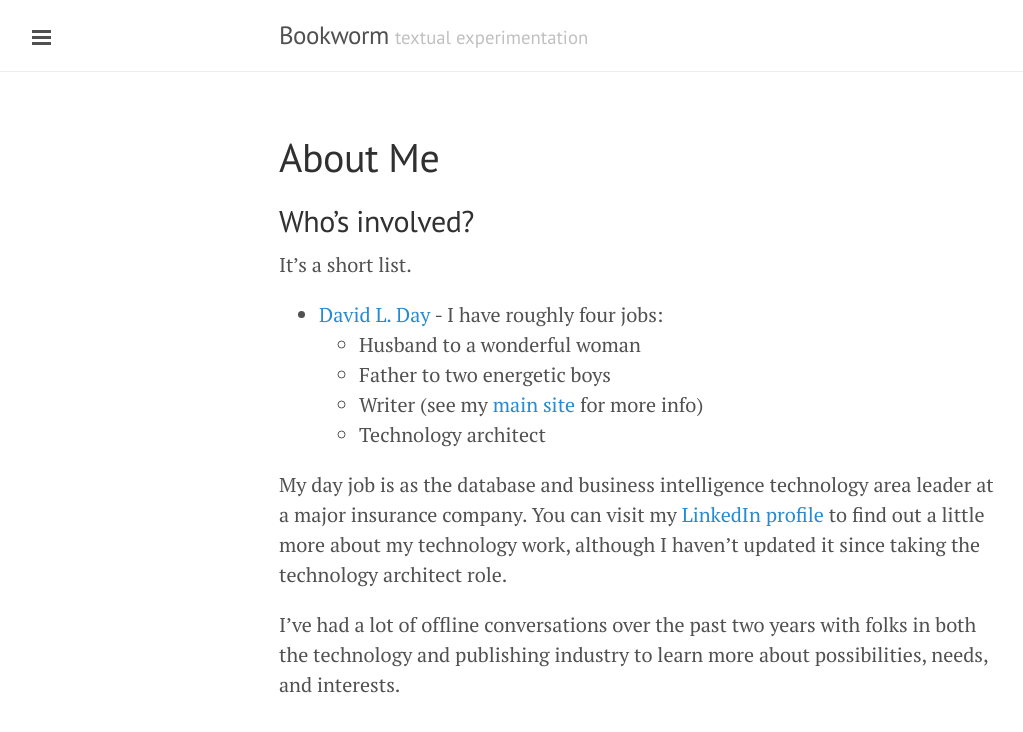
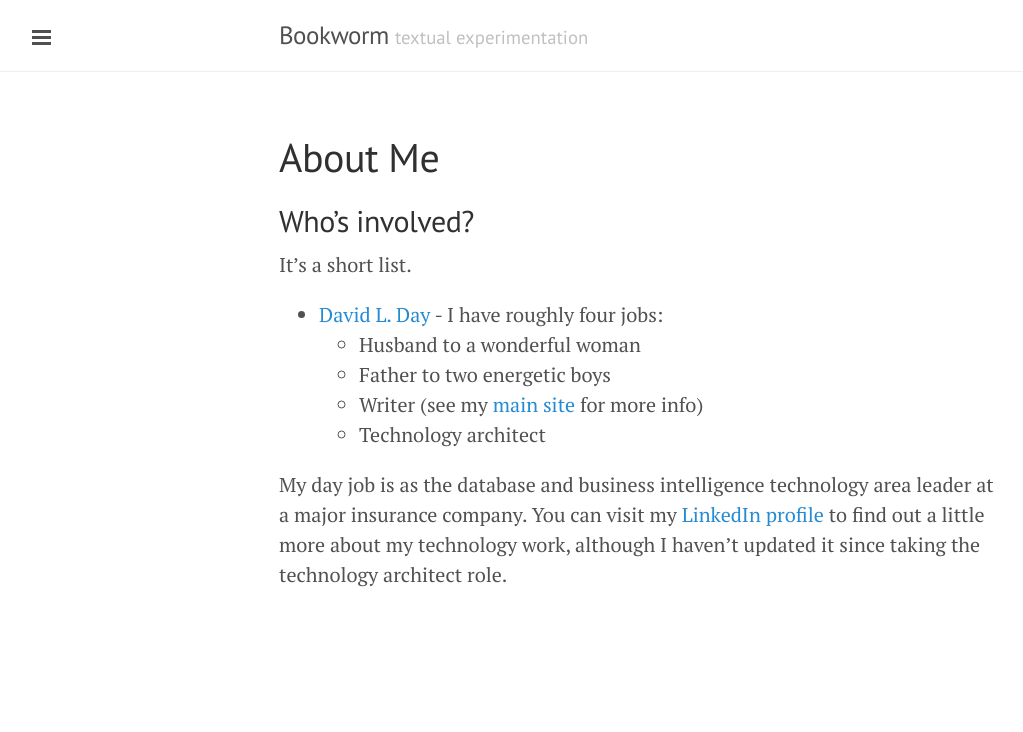
Before and after one commit to davidlday/bookworm-blog, a Jekyll site: the page built from about_us.md, in a window 1280 px wide. Shown: the top 732 px of the page, without its empty margins (1-1024 px from the left). Built offline with Jekyll 4.4.1, drawn with Linux system fonts in a browser that asks for light colours; Markdown is read by kramdown in place of the engine named in the settings.

Commit message:
Removed lingering sentence from about_us.md.

```diff
--- a/about_us.md
+++ b/about_us.md
@@ -14,5 +14,3 @@ It's a short list.
   * Technology architect
 
 My day job is as the database and business intelligence technology area leader at a major insurance company. You can visit my [LinkedIn profile](https://www.linkedin.com/in/dday376) to find out a little more about my technology work, although I haven't updated it since taking the technology architect role.
-
-I've had a lot of offline conversations over the past two years with folks in both the technology and publishing industry to learn more about possibilities, needs, and interests.
```
